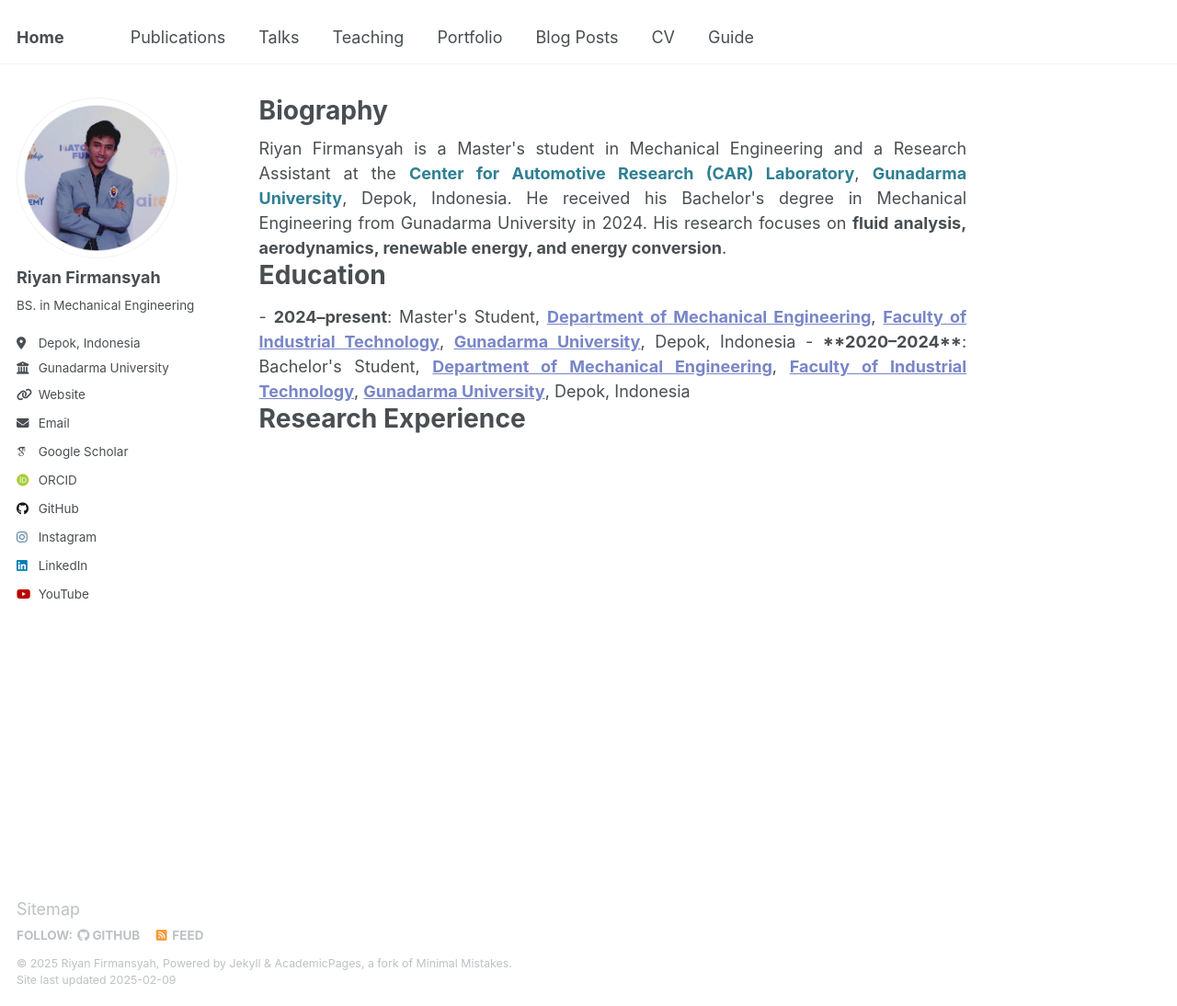
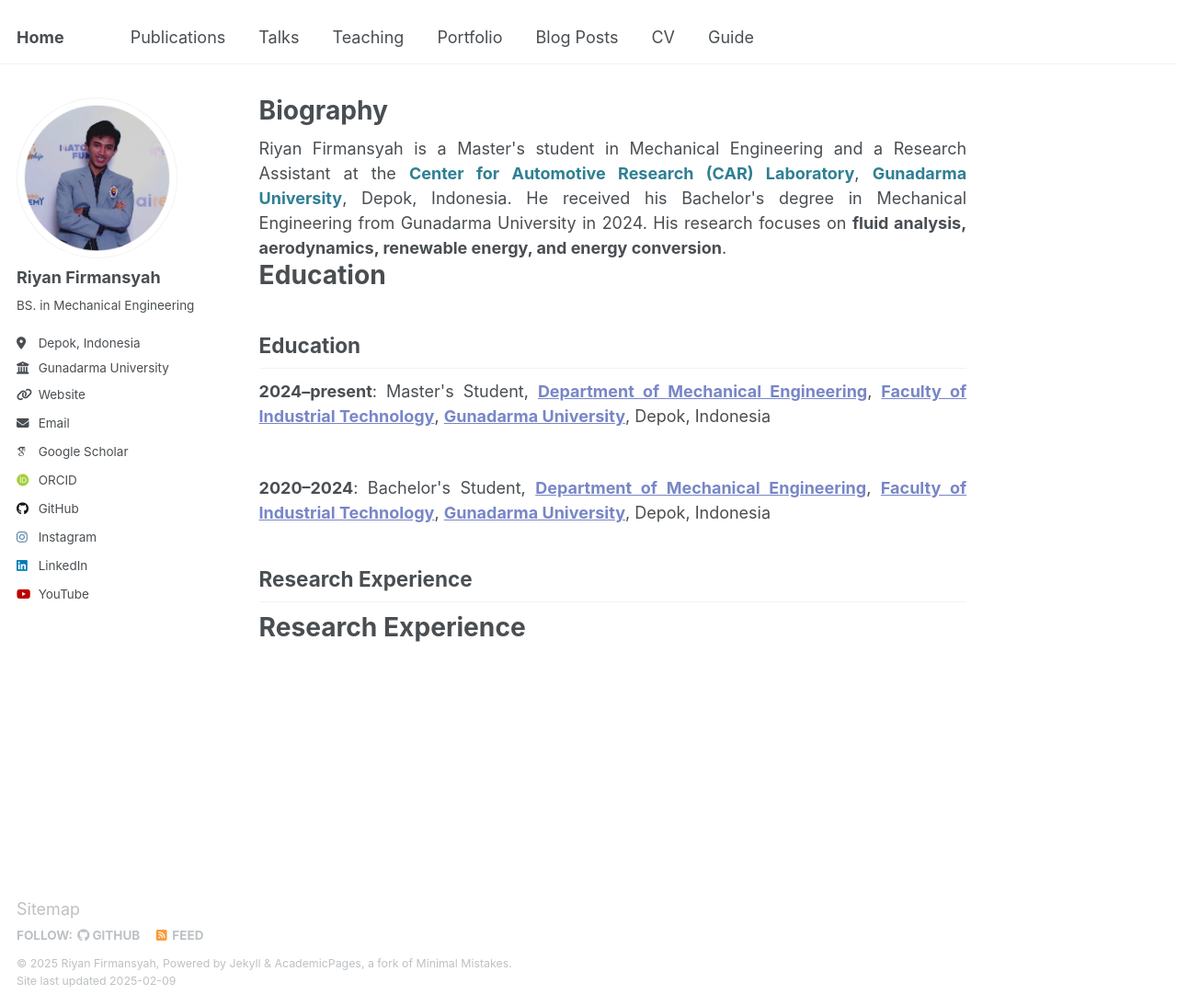
Before and after one commit to Arryanfr/arryanfr.github.io, a Jekyll site: the page built from _pages/about.md, in a window 1280 px wide and 1094 px high. Shown: the whole window at 92% size. Built offline with Jekyll 4.4.1, drawn with Linux system fonts in a browser that asks for light colours; some web fonts are replaced.

Commit message:
Update about.md

```diff
--- a/_pages/about.md
+++ b/_pages/about.md
@@ -19,14 +19,30 @@ Riyan Firmansyah is a Master's student in Mechanical Engineering and a Research
 Education
 ======
 
+<h2>Education</h2>
 
 <div align="justify">
 
-- <b>2024–present</b>: Master's Student, <a href="https://pasca.gunadarma.ac.id/magister/mesin/" target="_blank" style="color: #7886C7;"><b>Department of Mechanical Engineering</b></a>, <a href="https://fti.gunadarma.ac.id/" target="_blank" style="color: #7886C7;"><b>Faculty of Industrial Technology</b></a>, <a href="https://www.gunadarma.ac.id/" target="_blank" style="color: #7886C7;"><b>Gunadarma University</b></a>, Depok, Indonesia
+<p>
+  <b>2024–present</b>: Master's Student,
+  <a href="https://pasca.gunadarma.ac.id/magister/mesin/" target="_blank" style="color: #7886C7;"><b>Department of Mechanical Engineering</b></a>,
+  <a href="https://fti.gunadarma.ac.id/" target="_blank" style="color: #7886C7;"><b>Faculty of Industrial Technology</b></a>,
+  <a href="https://www.gunadarma.ac.id/" target="_blank" style="color: #7886C7;"><b>Gunadarma University</b></a>, Depok, Indonesia
+</p>
 
-- <b>**2020–2024**</b>: Bachelor's Student, <a href="https://fti.gunadarma.ac.id/mesin/" target="_blank" style="color: #7886C7;"><b>Department of Mechanical Engineering</b></a>, <a href="https://fti.gunadarma.ac.id/" target="_blank" style="color: #7886C7;"><b>Faculty of Industrial Technology</b></a>, <a href="https://www.gunadarma.ac.id/" target="_blank" style="color: #7886C7;"><b>Gunadarma University</b></a>,   Depok, Indonesia
+<br>
+
+<p>
+  <b>2020–2024</b>: Bachelor's Student,
+  <a href="https://fti.gunadarma.ac.id/mesin/" target="_blank" style="color: #7886C7;"><b>Department of Mechanical Engineering</b></a>,
+  <a href="https://fti.gunadarma.ac.id/" target="_blank" style="color: #7886C7;"><b>Faculty of Industrial Technology</b></a>,
+  <a href="https://www.gunadarma.ac.id/" target="_blank" style="color: #7886C7;"><b>Gunadarma University</b></a>, Depok, Indonesia
+</p>
 
 </div>
+
+<h2>Research Experience</h2>
+
 
 
 
```
